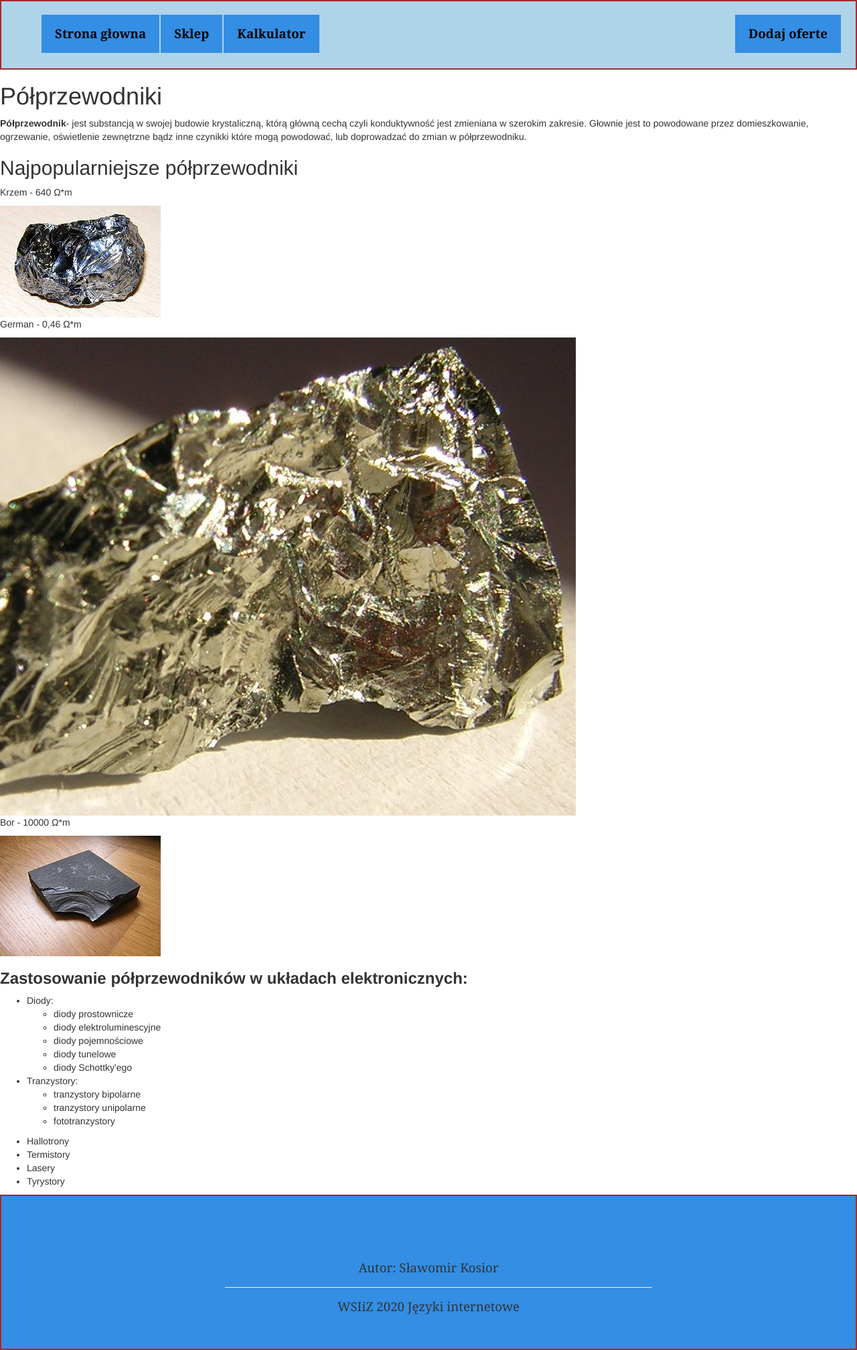
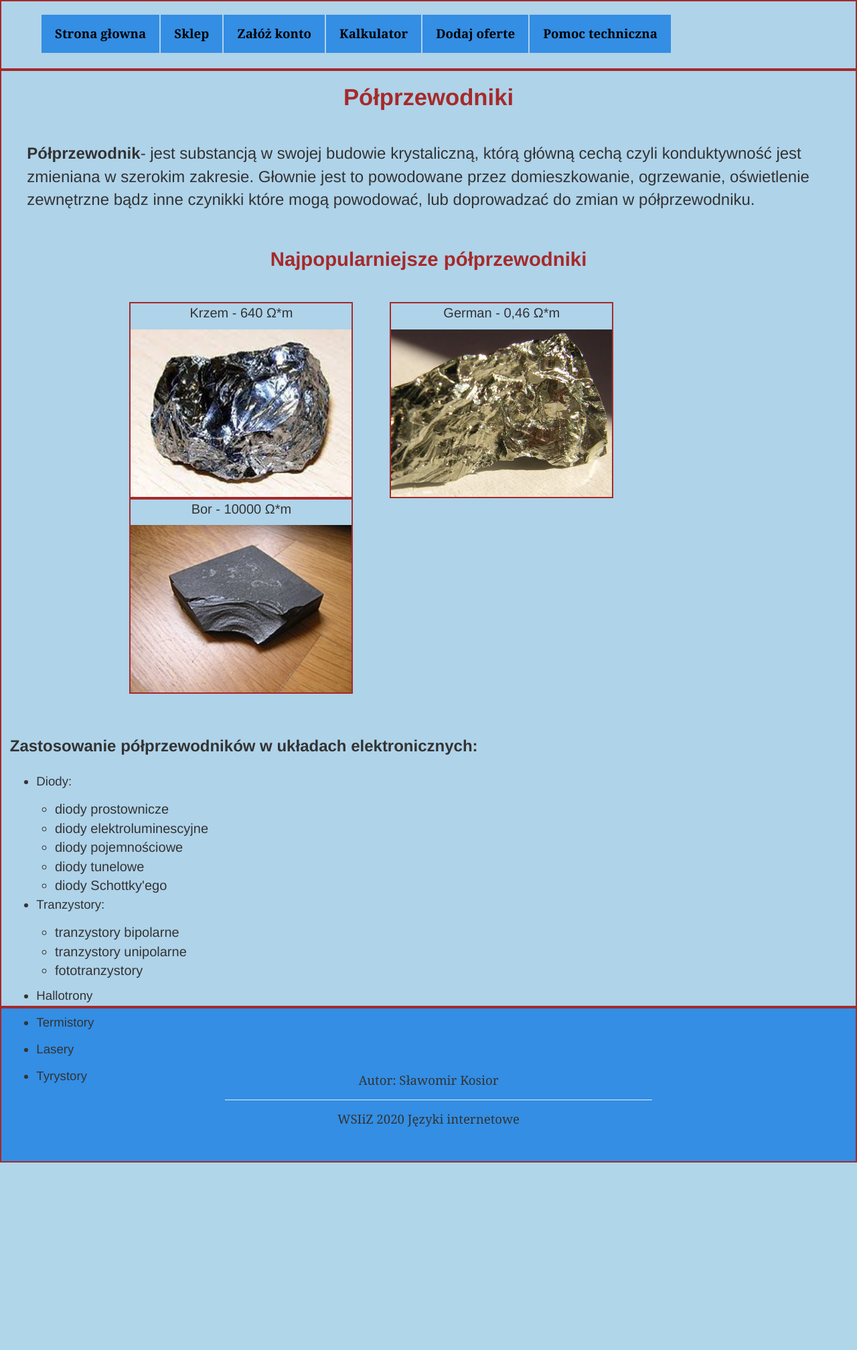
Before and after one commit to SlaKos19/Jezyki_internetowe, a PHP site: the page made by półprzewodnik.html in a window 1280 px wide. Shown: the part 256-2272 px from the top of the page at 67% size. After the commit the page ends 1992 px from the top, so only its background shows below. Run offline with PHP 8.4, Linux system fonts and the light colour scheme; some libraries are stand-ins or nearby versions.

Commit message:
Zmiany finalne projektu

```diff
--- a/dodaj_kod.php
+++ b/dodaj_kod.php
@@ -18,6 +18,6 @@
 		mysqli_close($polaczenie);
 
 		echo '<p class="dodano">Dodano :) Zaraz zostaniesz przekierowany</p>';
-		header("Refresh:3; URL=index.html");
+		header("Refresh:3; URL=sklep.html");
 
 ?>
--- a/index.html
+++ b/index.html
@@ -17,14 +17,15 @@
           <ul>
             <li><a href="index.html">Strona głowna</a></li>
             <li><a href="sklep.html">Sklep</a></li>
-            <li id="add"><a href="formularz.php">Rejestracja</a></li>
+            <li id="add"><a href="formularz.php">Załóż konto</a></li>
             <li><a href="kalkulator.html">Kalkulator</a></li>
             <li><a href="logowanie.php">Dodaj oferte</a></li>
             <li><a href="pomoc.php">Pomoc techniczna</a></li>
           </ul>
         </div>
         </div>
-
+        </div>
+        <div class="index_tło">
       <h1 id="nag_1">Witamy na stronie internetowej poświęconej elektronice !</h1>
 
         <div id ="pole1">
@@ -99,6 +100,7 @@
         </div>
       </div>
     </div>
+  </div>
       <div id="foter">
         <div id="foot">
           <p>Autor: Sławomir Kosior </p>
--- a/kalkulator.html
+++ b/kalkulator.html
@@ -17,7 +17,7 @@
                         <ul>
                             <li><a href="index.html">Strona głowna</a></li>
                             <li><a href="sklep.html">Sklep</a></li>
-                            <li id="add"><a href="formularz.php">Rejstracja</a></li>
+                            <li id="add"><a href="formularz.php">Załóż konto</a></li>
                             <li><a href="kalkulator.html">Kalkulator</a></li>
                             <li><a href="logowanie.php">Dodaj oferte</a></li>
                             <li><a href="pomoc.php">Pomoc techniczna</a></li>
--- a/logowanie.php
+++ b/logowanie.php
@@ -27,7 +27,7 @@
             <ul>
             <li><a href="index.html">Strona głowna</a></li>
             <li><a href="sklep.html">Sklep</a></li>
-            <li class="add"><a href="formularz.php">Załóż konto</a></li>
+            <li id="add"><a href="formularz.php">Załóż konto</a></li>
             <li><a href="kalkulator.html">Kalkulator</a></li>
             <li><a href="logowanie.php">Dodaj oferte</a></li>
             <li><a href="pomoc.php">Pomoc techniczna</a></li>
--- a/pomoc.php
+++ b/pomoc.php
@@ -18,7 +18,7 @@
                         <ul>
                             <li><a href="index.html">Strona głowna</a></li>
                             <li><a href="sklep.html">Sklep</a></li>
-                            <li id="add"><a href="formularz.php">Rejstracja</a></li>
+                            <li id="add"><a href="formularz.php">Załóż konto</a></li>
                             <li><a href="kalkulator.html">Kalkulator</a></li>
                             <li><a href="logowanie.php">Dodaj oferte</a></li>
                             <li><a href="pomoc.php">Pomoc techniczna</a></li>
--- a/półprzewodnik.html
+++ b/półprzewodnik.html
@@ -26,10 +26,11 @@
         <div id="menu">
             <ul>
                 <li><a href="index.html">Strona głowna</a></li>
-                <li><a href="sklep.html">Sklep</a></li>
-                <li id="add"><a href="zapisz.php">Dodaj oferte</a></li>
-                <li><a href="kalkulator.html">Kalkulator</a></li>
-
+				<li><a href="sklep.html">Sklep</a></li>
+				<li class="add"><a href="formularz.php">Załóż konto</a></li>
+				<li><a href="kalkulator.html">Kalkulator</a></li>
+				<li><a href="logowanie.php">Dodaj oferte</a></li>
+				<li><a href="pomoc.php">Pomoc techniczna</a></li>
             </ul>
 
         </div>
--- a/style.css
+++ b/style.css
@@ -3,7 +3,7 @@
   background-repeat: repeat;
   width: 100%;
   height: 50%;
-  background-image: url(tło.png);
+  background-image: url(photos/tło.png);
 }
 
 #img_logo{
@@ -135,6 +135,11 @@
   background: rgb(175, 211, 233);
 
 }
+.index_tło{
+  background: rgb(175, 211, 233);
+  border:solid rgb(175, 211, 233);
+
+}
 
 #nag_1{
   font-size:20pt;
@@ -212,6 +217,14 @@
   float: right !important;
   position: relative;
   margin-right: 5px;
+}
+
+.add a:hover{
+  background-color: wheat;
+}
+
+#menu ul li:hover{
+  background-color: wheat;
 }
 
 
@@ -310,6 +323,14 @@
   padding-top:1%;
 }
 
+.button2{
+  width:50px;
+  height: 106px;
+  margin:5px;
+  font-size: 25px;
+  padding:5px;
+}
+
 /* sklep.html */
 
 #tło_sklep{
@@ -319,6 +340,10 @@
 
 #lista1{
   background:rgb(175, 211, 233);
+}
+.container h3{
+  font-weight: bold;
+  color:brown;
 }
 
 
@@ -432,3 +457,183 @@
   justify-content: center;
   color: rgb(9, 61, 128);
 }
+
+
+/* dodaj.php */
+
+#Nagl_dodaj{
+  font-size:20pt;
+  color:brown;
+  text-align:center;
+  font-weight: 800;
+  padding-top: 50px;
+  background: rgb(175, 211, 233);
+}
+
+#dodaj_s{
+  background:  rgb(175, 211, 233);
+  border:solid   rgb(175, 211, 233);;
+}
+
+
+.inputy{
+  font-size:14pt;
+  padding-top:10px;
+  position: relative;
+  left:40%;
+
+}
+
+.kwadraciki{
+  position: absolute;
+  left:50%;
+  padding-top:5px;
+  padding-bottom: 5px;
+
+}
+
+#zapisz_dodaj{
+  font-size: 15pt;
+  position: relative;
+  left: 37%;
+  padding-top:2px;
+  font-weight: 200;
+  padding-bottom: 2px;
+  width: 400px;
+  margin:30px;
+}
+
+
+/* kalkulator.html */
+
+#kalkulator_tło{
+  background: rgb(175, 211, 233);
+  border:solid rgb(175, 211, 233);
+  width: 100%;
+  height:800px;
+  top:50%;
+  left:50%;
+}
+
+.button{
+  width: 50px;
+  height: 50px;
+  font-size: 25pt;
+  margin:3px;
+  cursor: pointer;
+}
+
+.textview{
+  width: 217px;
+  margin:5px;
+  font-size: 25px;
+  padding:5px;
+
+}
+
+.button1{
+  width:106px;
+  height: 50px;
+}
+
+#kalk{
+  border:solid rgb(114, 11, 11) 2px;
+  position: absolute;
+  background: rgb(161, 156, 156);
+  left:42.5%;
+  margin-top: 10px;
+  padding:10px;
+}
+
+#img_logos{
+  width: 130px;
+  height: 80px;
+}
+
+#kalkulator_nagł{
+  font-size:20pt;
+  color:brown;
+  text-align:center;
+  font-weight: 800;
+  padding-top: 40px;
+  background: rgb(175, 211, 233);
+}
+
+#opis_kalkulator{
+  padding-top: 40px;
+  font-size:14pt;
+  margin:1px;
+  margin-left: 1%;
+  padding-bottom: 5%;
+  margin-right: 1%;
+}
+
+/* półprzewodnik.html */
+
+
+#tło_półprzewodnik{
+  border:solid brown 2px;
+  background: rgb(175, 211, 233);
+  height: 1400px;
+}
+#półprzewodnik_nagł{
+  font-size:26pt;
+  color:brown;
+  text-align:center;
+  font-weight: 800;
+  padding-bottom:3%;
+}
+.półprz_zdj1{
+  height: 250px;
+  width: 330px;
+  float: left;
+}
+#półprzewodnik_nagł1{
+  font-size:22pt;
+  color:brown;
+  text-align:center;
+  font-weight: 800;
+  padding-bottom:3%;
+  padding-top:10px;
+}
+.pół_z1{
+  display: inline-block;
+  justify-content: center;
+  margin-right: 5%;
+  background: rgb(175, 211, 233);
+  border:solid brown 2px;
+}
+#półprzewodnik_a1{
+  font-size:18pt;
+  margin:1px;
+  margin-left: 3%;
+  padding-bottom: 2%;
+
+}
+#półprz_s{
+  position: relative;
+  left:15%;
+
+  width: 80%;
+}
+.txt1{
+  font-size:15pt;
+  text-align: center;
+}
+#Nagł_p{
+  font-size:18pt;
+  margin:1px;
+  margin-left: 1%;
+  padding-bottom: 2%;
+  padding-top:5%;
+}
+#półprzewodnik_lista_1{
+  font-size:14pt;
+  margin:1px;
+  margin-left: 1%;
+  padding-bottom: 1%;
+
+}
+.dio{
+  font-size: 15pt;
+}
```
Also changed, not shown: formularz.php (+6 -6 lines), izolator.html (+5 -4 lines), przewodnik.html (+5 -3 lines), sklep.html (+3 -4 lines), zapisz.php (added, +100 -0 lines).
